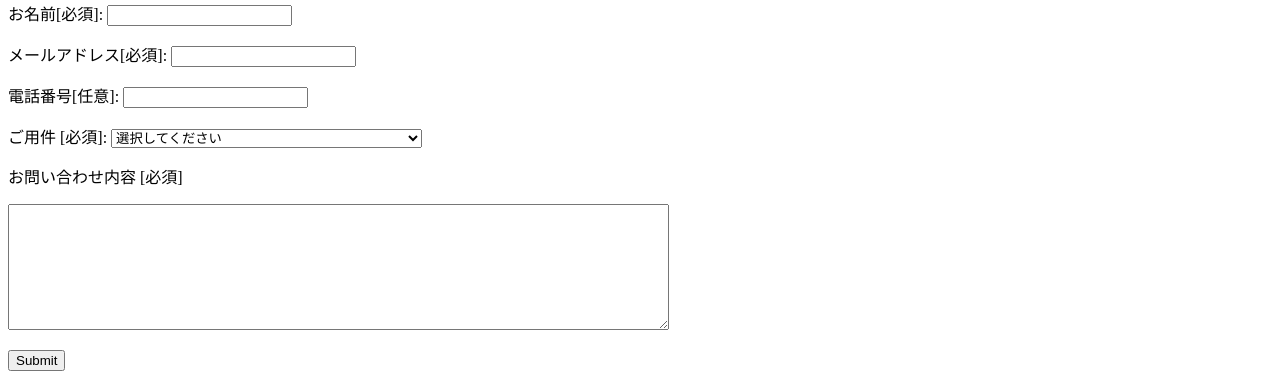
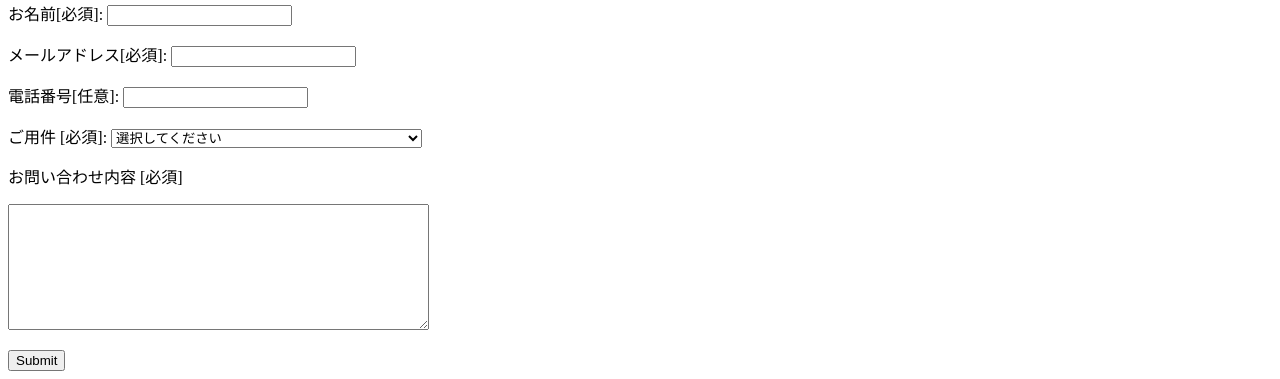
Before and after one commit to magdalenaraa/basic-coding, a plain HTML site: page table-form/index.html in a window 1280 px wide. Shown: the part 620-999 px from the top of the page. Drawn offline with Linux system fonts and the light colour scheme.

Commit message:
update-index-table-form

```diff
--- a/table-form/index.html
+++ b/table-form/index.html
@@ -97,7 +97,7 @@
             <p></p>
             <div>
                 <label for="ご用件 [必須]">ご用件 [必須]: </label> <select name="ご用件 [必須]">
-                    <option value=" 選択してくださ"> 選択してください</option>
+                    <option value=" 選択してくださ">選択してください</option>
                     <option value="書籍についてのご質問(個人のお客様)">書籍についてのご質問(個人のお客様)</option>
                     <option value="書籍についてのご質問(取次・書店様)">書籍についてのご質問(取次・書店様)</option>
                     <option value="書籍についてのご質問(メディア関係者様)">書籍についてのご質問(メディア関係者様)
@@ -112,7 +112,7 @@
         <p></p>
         <div>
             <p>お問い合わせ内容 [必須]</p>
-            <textarea rows="8" cols="80" name="お問い合わせ内容" form="usrform" required></textarea>
+            <textarea rows="8" cols="50" name="お問い合わせ内容" form="usrform" required></textarea>
             <p></p>
             <input type="submit" name="確認">
         </div>
```
